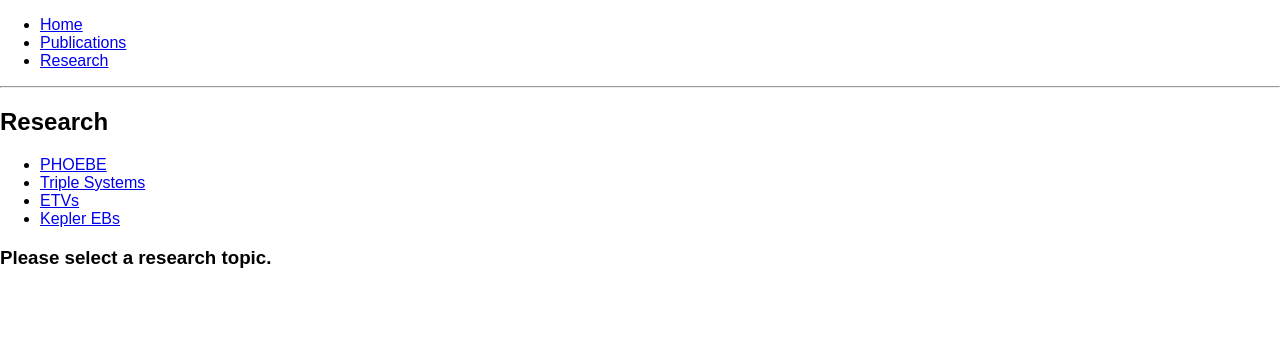
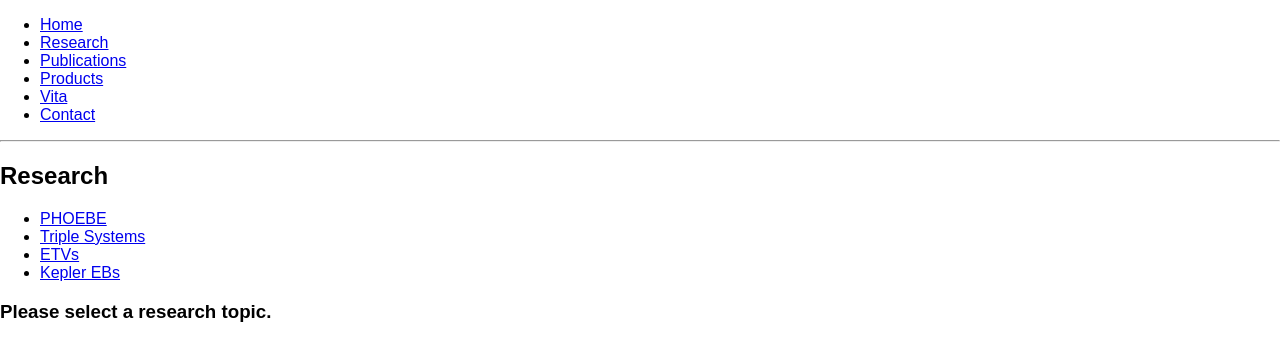
Before and after one commit to kecnry/keconroy.com, a React (Create React App) app: page /research in a window 1280 px wide. Shown: the top 360 px of the page. Built offline with nearby package versions, Linux system fonts and the light colour scheme.

Commit message:
basic site-map structure

```diff
--- a/src/App.js
+++ b/src/App.js
@@ -5,54 +5,15 @@ import {
   Link
 } from 'react-router-dom'
 
+import {Research, ResearchTopic} from './research'
+import {Publications} from './publications'
+import {Products} from './products'
+import {CV} from './cv'
+import {Contact} from './contact'
+
 const Home = () => (
   <div>
     <h2>Home</h2>
-  </div>
-)
-
-const Publications = () => (
-  <div>
-    <h2>Publications</h2>
-  </div>
-)
-
-const ResearchTopic = ({ match }) => (
-  <div>
-    <h3>{match.params.topicId}</h3>
-  </div>
-)
-
-const Research = ({ match }) => (
-  <div>
-    <h2>Research</h2>
-    <ul>
-      <li>
-        <Link to={`${match.url}/phoebe`}>
-          PHOEBE
-        </Link>
-      </li>
-      <li>
-        <Link to={`${match.url}/triples`}>
-          Triple Systems
-        </Link>
-      </li>
-      <li>
-        <Link to={`${match.url}/etvs`}>
-          ETVs
-        </Link>
-      </li>
-      <li>
-        <Link to={`${match.url}/keplerebs`}>
-          Kepler EBs
-        </Link>
-      </li>
-    </ul>
-
-    <Route path={`${match.url}/:topicId`} component={ResearchTopic}/>
-    <Route exact path={match.url} render={() => (
-      <h3>Please select a research topic.</h3>
-    )}/>
   </div>
 )
 
@@ -61,15 +22,21 @@ const App = () => (
     <div>
       <ul>
         <li><Link to="/">Home</Link></li>
+        <li><Link to="/research">Research</Link></li>
         <li><Link to="/publications">Publications</Link></li>
-        <li><Link to="/research">Research</Link></li>
+        <li><Link to="/products">Products</Link></li>
+        <li><Link to="/cv">Vita</Link></li>
+        <li><Link to="/contact">Contact</Link></li>
       </ul>
 
       <hr/>
 
       <Route exact path="/" component={Home}/>
+      <Route path="/research" component={Research}/>
       <Route path="/publications" component={Publications}/>
-      <Route path="/research" component={Research}/>
+      <Route path="/products" component={Products}/>
+      <Route path="/cv" component={CV}/>
+      <Route path="/contact" component={Contact}/>
     </div>
   </Router>
 )
--- /dev/null
+++ b/src/contact.jsx
@@ -0,0 +1,12 @@
+import React from 'react'
+import {
+  BrowserRouter as Router,
+  Route,
+  Link
+} from 'react-router-dom'
+
+export const Contact= () => (
+  <div>
+    <h2>Contact</h2>
+  </div>
+)
--- /dev/null
+++ b/src/cv.jsx
@@ -0,0 +1,12 @@
+import React from 'react'
+import {
+  BrowserRouter as Router,
+  Route,
+  Link
+} from 'react-router-dom'
+
+export const CV = () => (
+  <div>
+    <h2>Curriculum Vita</h2>
+  </div>
+)
--- /dev/null
+++ b/src/products.jsx
@@ -0,0 +1,12 @@
+import React from 'react'
+import {
+  BrowserRouter as Router,
+  Route,
+  Link
+} from 'react-router-dom'
+
+export const Products = () => (
+  <div>
+    <h2>Products</h2>
+  </div>
+)
--- /dev/null
+++ b/src/publications.jsx
@@ -0,0 +1,12 @@
+import React from 'react'
+import {
+  BrowserRouter as Router,
+  Route,
+  Link
+} from 'react-router-dom'
+
+export const Publications = () => (
+  <div>
+    <h2>Publications</h2>
+  </div>
+)
--- /dev/null
+++ b/src/research.jsx
@@ -0,0 +1,45 @@
+import React from 'react'
+import {
+  BrowserRouter as Router,
+  Route,
+  Link
+} from 'react-router-dom'
+
+export const ResearchTopic = ({ match }) => (
+  <div>
+    <h3>{match.params.topicId}</h3>
+  </div>
+)
+
+export const Research = ({ match }) => (
+  <div>
+    <h2>Research</h2>
+    <ul>
+      <li>
+        <Link to={`${match.url}/phoebe`}>
+          PHOEBE
+        </Link>
+      </li>
+      <li>
+        <Link to={`${match.url}/triples`}>
+          Triple Systems
+        </Link>
+      </li>
+      <li>
+        <Link to={`${match.url}/etvs`}>
+          ETVs
+        </Link>
+      </li>
+      <li>
+        <Link to={`${match.url}/keplerebs`}>
+          Kepler EBs
+        </Link>
+      </li>
+    </ul>
+
+    <Route path={`${match.url}/:topicId`} component={ResearchTopic}/>
+    <Route exact path={match.url} render={() => (
+      <h3>Please select a research topic.</h3>
+    )}/>
+  </div>
+)
```
